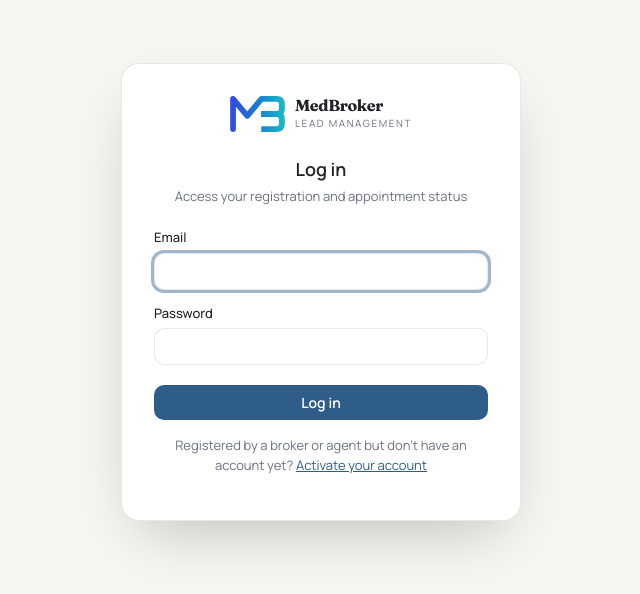
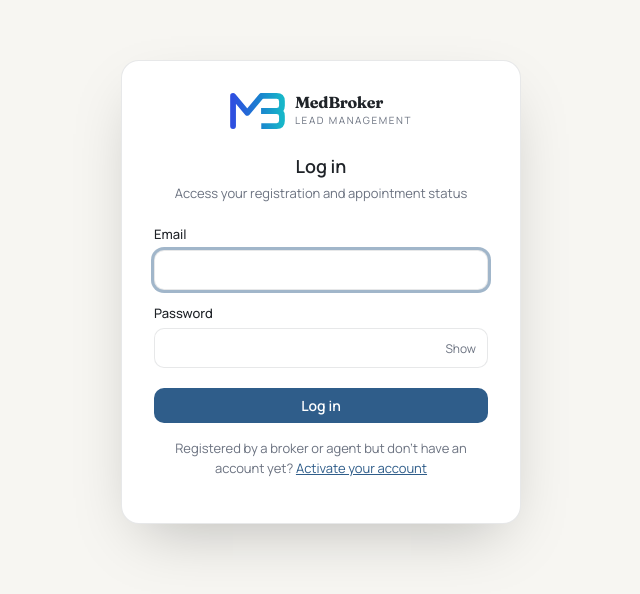
Before and after one commit to mrdutoit/MedBroker, a React (Vite) app in the folder medbroker-v1/frontend/: page /portal/login in a window 1280 px wide. Shown: the part 108-702 px from the top of the page, without its empty margins (319-959 px from the left). Built offline with nearby package versions, Linux system fonts and the light colour scheme; no server answers; a web font is replaced by a local one.

Commit message:
Add files via upload

```diff
--- /dev/null
+++ b/medbroker-v1/frontend/src/components/PasswordInput.jsx
@@ -0,0 +1,45 @@
+/**
+ * components/PasswordInput.jsx — NEW, 3 Aug 2026.
+ * Shared password field with a Show/Hide toggle. Extracted from the
+ * pattern already used on the staff Login page (pages/Login.jsx), which
+ * had it but the Lead Portal's four password screens (Login, Register,
+ * Activate, walk-in Check-in) never did — Mark caught this in testing.
+ * Renders just the input + toggle button; callers keep their own
+ * <div style={s.formGroup}> and <label> wrapper exactly as they do today
+ * for a plain <input>, so this is a drop-in swap.
+ */
+import { useState } from 'react';
+import { s, colors } from '../styles/tokens.js';
+
+export function PasswordInput({
+  id, value, onChange, autoComplete = 'current-password',
+  required, minLength, style, autoFocus,
+}) {
+  const [show, setShow] = useState(false);
+  return (
+    <div style={{ position: 'relative' }}>
+      <input
+        id={id}
+        type={show ? 'text' : 'password'}
+        autoComplete={autoComplete}
+        style={{ ...s.formInput, paddingRight: '56px', ...style }}
+        value={value}
+        onChange={onChange}
+        required={required}
+        minLength={minLength}
+        autoFocus={autoFocus}
+      />
+      <button
+        type="button"
+        onClick={() => setShow(v => !v)}
+        style={{
+          position: 'absolute', right: '8px', top: '50%', transform: 'translateY(-50%)',
+          background: 'none', border: 'none', color: colors.ink500,
+          fontSize: '0.75rem', cursor: 'pointer', fontFamily: 'inherit', padding: '4px',
+        }}
+      >
+        {show ? 'Hide' : 'Show'}
+      </button>
+    </div>
+  );
+}
--- a/medbroker-v1/frontend/src/pages/portal/PortalActivate.jsx
+++ b/medbroker-v1/frontend/src/pages/portal/PortalActivate.jsx
@@ -9,6 +9,7 @@
 import { useState } from 'react';
 import { useNavigate, Link } from 'react-router';
 import { PortalCard } from '../../components/PortalCard.jsx';
+import { PasswordInput } from '../../components/PasswordInput.jsx';
 import { useProspectAuth } from '../../context/ProspectAuthContext.jsx';
 import { s } from '../../styles/tokens.js';
 
@@ -69,11 +70,9 @@ export default function PortalActivate() {
         </div>
         <div style={s.formGroup}>
           <label style={s.formLabel} htmlFor="activate-password">Choose a Password</label>
-          <input
+          <PasswordInput
             id="activate-password"
-            type="password"
             autoComplete="new-password"
-            style={s.formInput}
             value={password}
             onChange={e => setPassword(e.target.value)}
             required
@@ -82,11 +81,9 @@ export default function PortalActivate() {
         </div>
         <div style={s.formGroup}>
           <label style={s.formLabel} htmlFor="activate-confirm">Confirm Password</label>
-          <input
+          <PasswordInput
             id="activate-confirm"
-            type="password"
             autoComplete="new-password"
-            style={s.formInput}
             value={confirmPassword}
             onChange={e => setConfirmPassword(e.target.value)}
             required
--- a/medbroker-v1/frontend/src/pages/portal/PortalCheckinConfirm.jsx
+++ b/medbroker-v1/frontend/src/pages/portal/PortalCheckinConfirm.jsx
@@ -23,6 +23,7 @@ import { useState, useEffect, useRef } from 'react';
 import { useParams, Link } from 'react-router';
 import { format } from 'date-fns';
 import { PortalCard } from '../../components/PortalCard.jsx';
+import { PasswordInput } from '../../components/PasswordInput.jsx';
 import { useProspectAuth } from '../../context/ProspectAuthContext.jsx';
 import { portalApi } from '../../services/portalApi.js';
 import { TITLES, JOB_TITLES } from '../../constants/leadOptions.js';
@@ -190,11 +191,11 @@ export default function PortalCheckinConfirm() {
         </div>
         <div style={s.formGroup}>
           <label style={s.formLabel}>Choose a Password *</label>
-          <input type="password" autoComplete="new-password" value={form.password} onChange={set('password')} style={s.formInput} required minLength={12} />
+          <PasswordInput autoComplete="new-password" value={form.password} onChange={set('password')} required minLength={12} />
         </div>
         <div style={s.formGroup}>
           <label style={s.formLabel}>Confirm Password *</label>
-          <input type="password" autoComplete="new-password" value={form.confirmPassword} onChange={set('confirmPassword')} style={s.formInput} required minLength={12} />
+          <PasswordInput autoComplete="new-password" value={form.confirmPassword} onChange={set('confirmPassword')} required minLength={12} />
         </div>
 
         <div style={{ ...s.formGroup, display: 'flex', alignItems: 'flex-start', gap: '8px' }}>
--- a/medbroker-v1/frontend/src/pages/portal/PortalLogin.jsx
+++ b/medbroker-v1/frontend/src/pages/portal/PortalLogin.jsx
@@ -4,6 +4,7 @@
 import { useState } from 'react';
 import { useNavigate, Link } from 'react-router';
 import { PortalCard } from '../../components/PortalCard.jsx';
+import { PasswordInput } from '../../components/PasswordInput.jsx';
 import { useProspectAuth } from '../../context/ProspectAuthContext.jsx';
 import { s } from '../../styles/tokens.js';
 
@@ -43,11 +44,9 @@ export default function PortalLogin() {
         </div>
         <div style={s.formGroup}>
           <label style={s.formLabel} htmlFor="portal-password">Password</label>
-          <input
+          <PasswordInput
             id="portal-password"
-            type="password"
             autoComplete="current-password"
-            style={s.formInput}
             value={password}
             onChange={e => setPassword(e.target.value)}
             required
--- a/medbroker-v1/frontend/src/pages/portal/PortalRegister.jsx
+++ b/medbroker-v1/frontend/src/pages/portal/PortalRegister.jsx
@@ -9,6 +9,7 @@ import { useState, useEffect } from 'react';
 import { useParams, useNavigate, Link } from 'react-router';
 import { format } from 'date-fns';
 import { PortalCard } from '../../components/PortalCard.jsx';
+import { PasswordInput } from '../../components/PasswordInput.jsx';
 import { useProspectAuth } from '../../context/ProspectAuthContext.jsx';
 import { portalApi } from '../../services/portalApi.js';
 import { TITLES, JOB_TITLES } from '../../constants/leadOptions.js';
@@ -119,11 +120,11 @@ export default function PortalRegister() {
         </div>
         <div style={s.formGroup}>
           <label style={s.formLabel}>Password *</label>
-          <input type="password" autoComplete="new-password" value={form.password} onChange={set('password')} style={s.formInput} required minLength={12} />
+          <PasswordInput autoComplete="new-password" value={form.password} onChange={set('password')} required minLength={12} />
         </div>
         <div style={s.formGroup}>
           <label style={s.formLabel}>Confirm Password *</label>
-          <input type="password" autoComplete="new-password" value={form.confirmPassword} onChange={set('confirmPassword')} style={s.formInput} required minLength={12} />
+          <PasswordInput autoComplete="new-password" value={form.confirmPassword} onChange={set('confirmPassword')} required minLength={12} />
         </div>
 
         <div style={{ ...s.formGroup, display: 'flex', alignItems: 'flex-start', gap: '8px' }}>
--- a/medbroker-v1/frontend/src/styles/tokens.js
+++ b/medbroker-v1/frontend/src/styles/tokens.js
@@ -226,8 +226,14 @@ export const s = {
     color: colors.ink700, marginBottom: '5px',
   },
   formInput: {
+    // fontSize is 1rem (16px), not smaller, deliberately: iOS Safari
+    // auto-zooms the viewport on focus for any text input under 16px and
+    // doesn't zoom back out on blur — this was the root cause of the
+    // Lead Portal "zooms in and won't use the full screen" bug Mark found
+    // testing on his phone (3 Aug 2026). Applies app-wide since every
+    // input/select/textarea shares this one token.
     width: '100%', border: `1px solid ${colors.inputBorder}`, borderRadius: radius.sm,
-    padding: '8px 10px', fontSize: '0.875rem', fontFamily: 'inherit',
+    padding: '8px 10px', fontSize: '1rem', fontFamily: 'inherit',
     background: colors.surface, color: colors.ink,
     boxSizing: 'border-box', outline: 'none', transition: 'border-color 0.15s, box-shadow 0.15s',
   },
```
Also changed, not shown: 1 other file (tests, documents, lock files or other folders).
